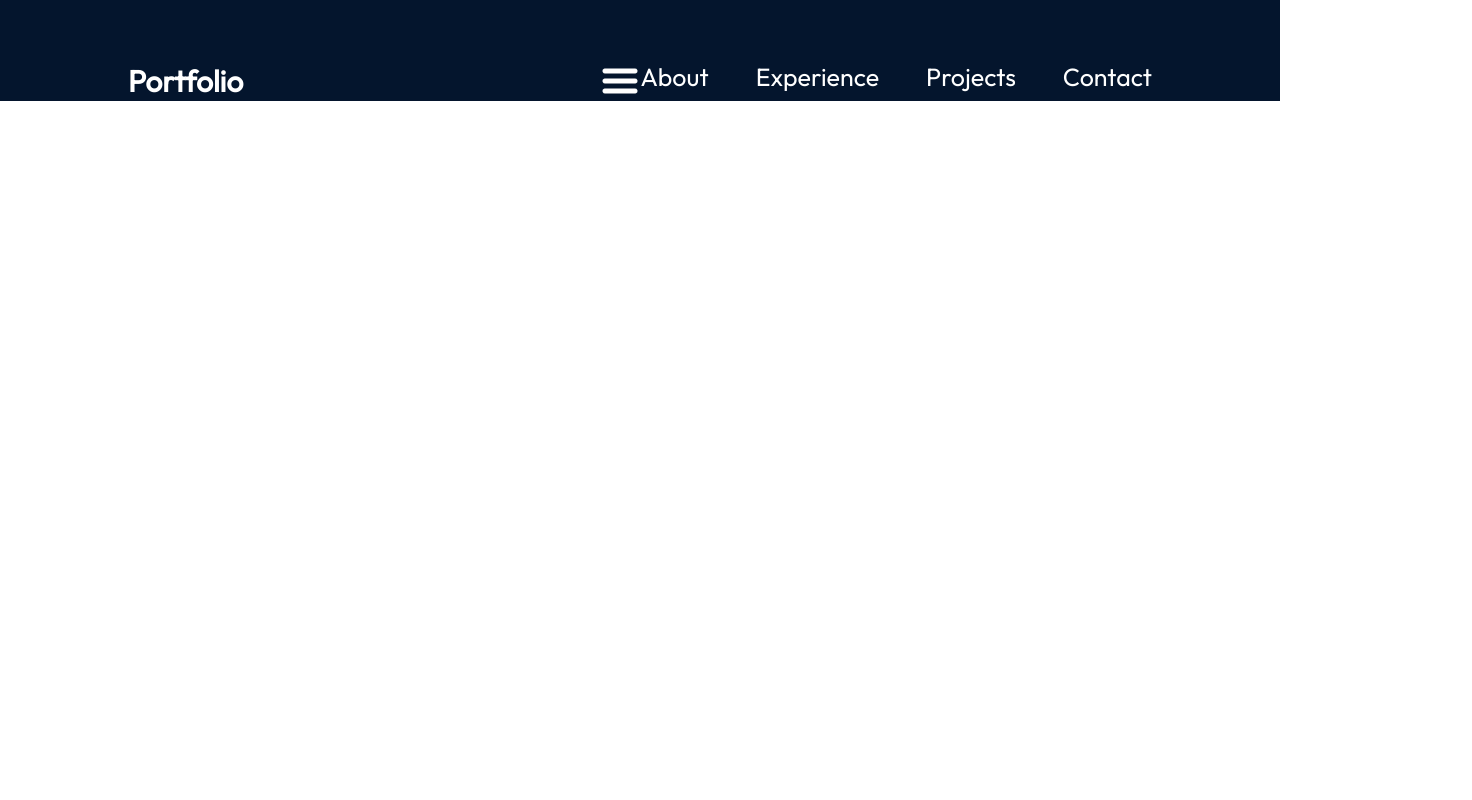
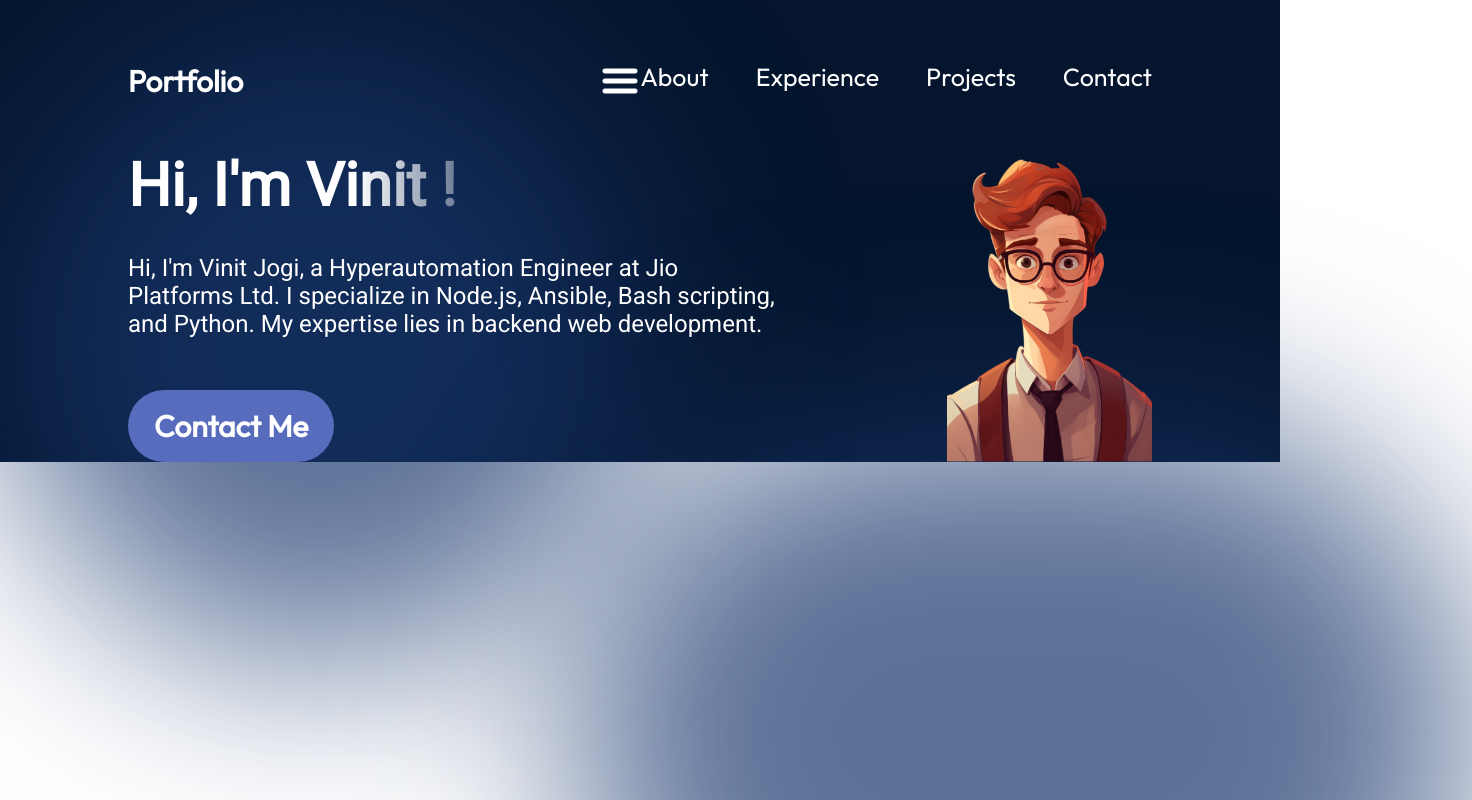
Before and after one commit to vinit-jpl/portfolio-website, a React (Vite) app: page / in a window 1280 px wide. Shown: the top 800 px of the page, 1472 px wide, since content can reach past the window. Built offline with nearby package versions, Linux system fonts and the light colour scheme.

Commit message:
completed Hero section

```diff
--- a/src/App.jsx
+++ b/src/App.jsx
@@ -1,4 +1,5 @@
 import styles from "./App.module.css";
+import { Hero } from "./components/Hero/Hero.jsx";
 import { Navbar } from "./components/Navbar/Navbar.jsx";
 
 function App() {
@@ -6,6 +7,7 @@ function App() {
   return (
     <div className = {styles.App}>
       <Navbar/>
+      <Hero/>
     </div>
   )
 }
--- /dev/null
+++ b/src/components/About/About.module.css
@@ -0,0 +1 @@
+@import "../../vars.css";
--- /dev/null
+++ b/src/components/Hero/Hero.jsx
@@ -0,0 +1,25 @@
+import React from 'react';
+import styles from './Hero.module.css';
+import { getImageUrl } from '../../utils';
+
+export const Hero = () => {
+  return (
+    <section className={styles.container}>
+      <div className={styles.content}>
+        <h1 className={styles.title}>Hi, I'm Vinit !</h1>
+        <p className={styles.description}>
+          Hi, I'm Vinit Jogi, a Hyperautomation Engineer at Jio Platforms Ltd.
+          I specialize in Node.js, Ansible, Bash scripting, and Python.
+          My expertise lies in backend web development.
+        </p>
+        <a href="vinit.jpl@gmail.com"  className={styles.contactBtn}>Contact Me</a>
+      </div>
+
+      <img className={styles.heroImg} src={getImageUrl("hero/heroImageMan.png")} alt="Hero-Image"/>
+      <div className={styles.topBlur}/>
+      <div className={styles.bottomBlur}/>
+    </section>
+  );
+}
+
+export default Hero;
--- /dev/null
+++ b/src/components/Hero/Hero.module.css
@@ -0,0 +1,110 @@
+@import "../../vars.css";
+
+.heroImg{
+    width: 20%;
+    z-index: 1;
+    animation-name: floating;
+    animation-duration: 3s;
+    animation-iteration-count: infinite;
+    animation-timing-function: ease-in-out;
+}
+
+@keyframes floating {
+    0%{
+        transform: translate(0, 0px);
+    }
+    50%{
+        transform: translate(0, 10px);
+    }
+    100%{
+        transform: translate(0, -0px);
+    }
+}
+
+.container {
+    position: relative;
+    display:  flex;
+    align-items: center;
+    justify-content: space-between;
+    margin-top: 49px;
+    z-index: 1;
+    margin-left: 10%;
+    margin-right: 10%;
+
+}
+
+.content {
+    display: flex;
+    flex-direction: column;
+    align-items: flex-start;
+    color: var(--color-text);
+    z-index: 1;
+}
+
+.title {
+    font-family: var(--font-roboto);
+    font-size: 60px;
+    font-weight: 900;
+    margin-bottom: 33px;
+    background: linear-gradient(90deg, rgba(255, 255, 255, 1) 70%, rgba(255, 255, 255, 0) 120%);
+    -webkit-text-fill-color: transparent;
+    -webkit-background-clip: text;
+}
+
+.description {
+    font-size: 1.5rem;
+    font-family: var(--font-roboto);
+    margin-bottom: 52px;
+    width: 80%;
+}
+
+.contactBtn{
+    text-decoration: none;
+    background-color: var(--color-primary);
+    color: var(--color-text);
+    border-radius: 100px;
+    font-size: 30px;
+    font-weight: 600;
+    padding: 17px 26px;
+    box-shadow: 0 0 4px 0 rgba(0, 0 0, 0.25);
+}
+
+.topBlur {
+    height: 50vw;
+    width: 50vw;
+    position: absolute;
+    min-height: 350px;
+    min-width: 350px;
+    top: -128px;
+    left: -10vw;
+    border-radius: 764px;
+    background: rgba(25, 55, 109, 0.7);
+    filter: blur(100px);
+    z-index: 0;
+}
+
+.bottomBlur {
+    height: 50vw;
+    width: 70vw;
+    position: absolute;
+    min-height: 350px;
+    min-width: 250px;
+    top: 264px;
+    right: -25vw;
+    border-radius: 764px;
+    background: rgba(25, 55, 109, 0.7);
+    filter: blur(100px);
+    z-index: 0;
+}
+
+@media  screen and (max-width: 830px) {
+    .container{
+        flex-direction: column-reverse;
+    }
+    .content{
+        align-items: center;
+    }
+    .heroImg{
+        width: 30%;
+    }
+}
```
Also changed, not shown: src/components/About/About.jsx (added).
